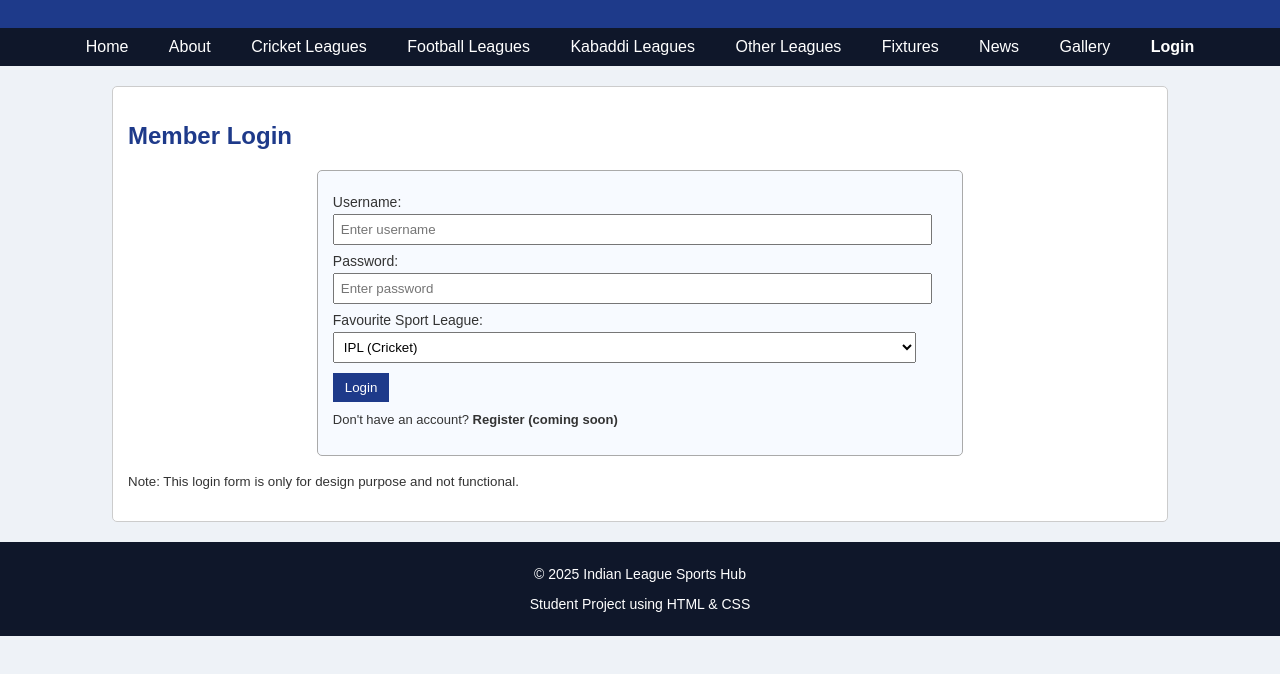
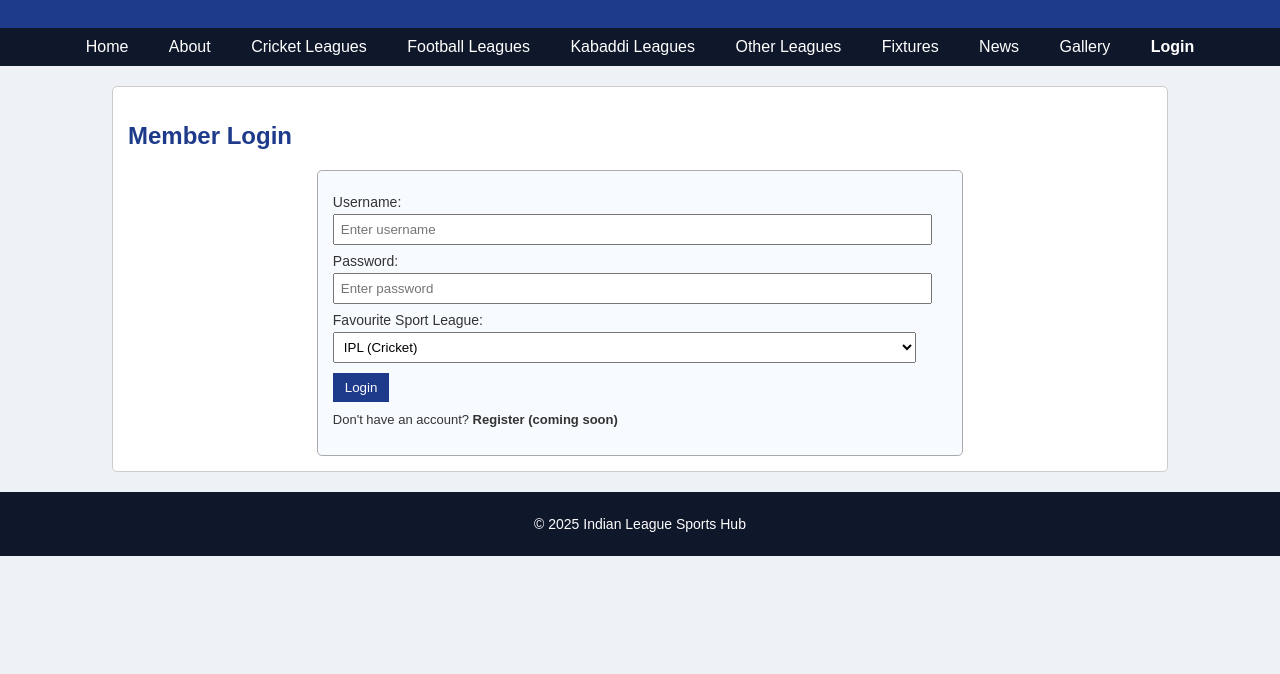
Before and after one commit to nagnandangouda-06/sports, a plain HTML site: page login.html in a window 1280 px wide. Shown: the part 116-790 px from the top of the page. Drawn offline with Linux system fonts and the light colour scheme.

Commit message:
Update login.html

```diff
--- a/login.html
+++ b/login.html
@@ -139,12 +139,12 @@
             </p>
         </div>
 
-        <p><small>Note: This login form is only for design purpose and not functional.</small></p>
+
     </div>
 
     <footer class="footer">
         <p>&copy; 2025 Indian League Sports Hub</p>
-        <p>Student Project using HTML & CSS</p>
+
     </footer>
 
 </body>
```
